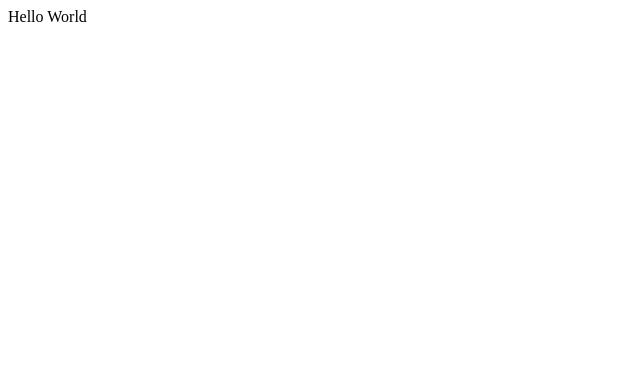
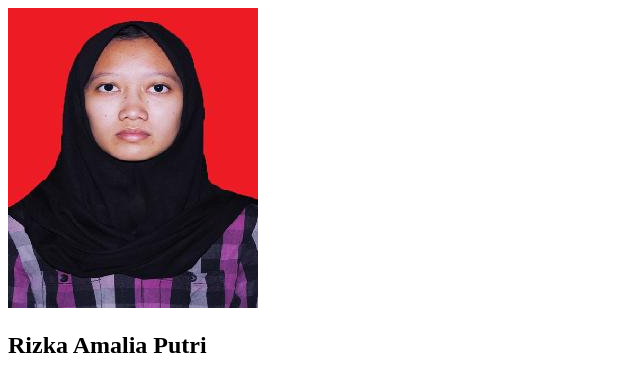
Before and after one commit to Rizkaamaliaptr/my-repo-from-remote, a plain HTML site: page index.html in a window 1280 px wide. Shown: the whole page, without its empty margins (0-640 px from the left). Drawn offline with Linux system fonts and the light colour scheme.

Commit message:
Changed Hello world with img and h2 to display simple profile data. Image file added in the folder images and used as resource in the img element in index.html file

```diff
--- a/index.html
+++ b/index.html
@@ -4,7 +4,10 @@
     </head>
 
     <body>
-        Hello World
+        <div>
+            <img src="images/Photo.jpg" alt="profile image" />
+            <h2>Rizka Amalia Putri</h2>
+        </div>
     </body>
 
 </html>
```
Also changed, not shown: images/Photo.jpg (added).
